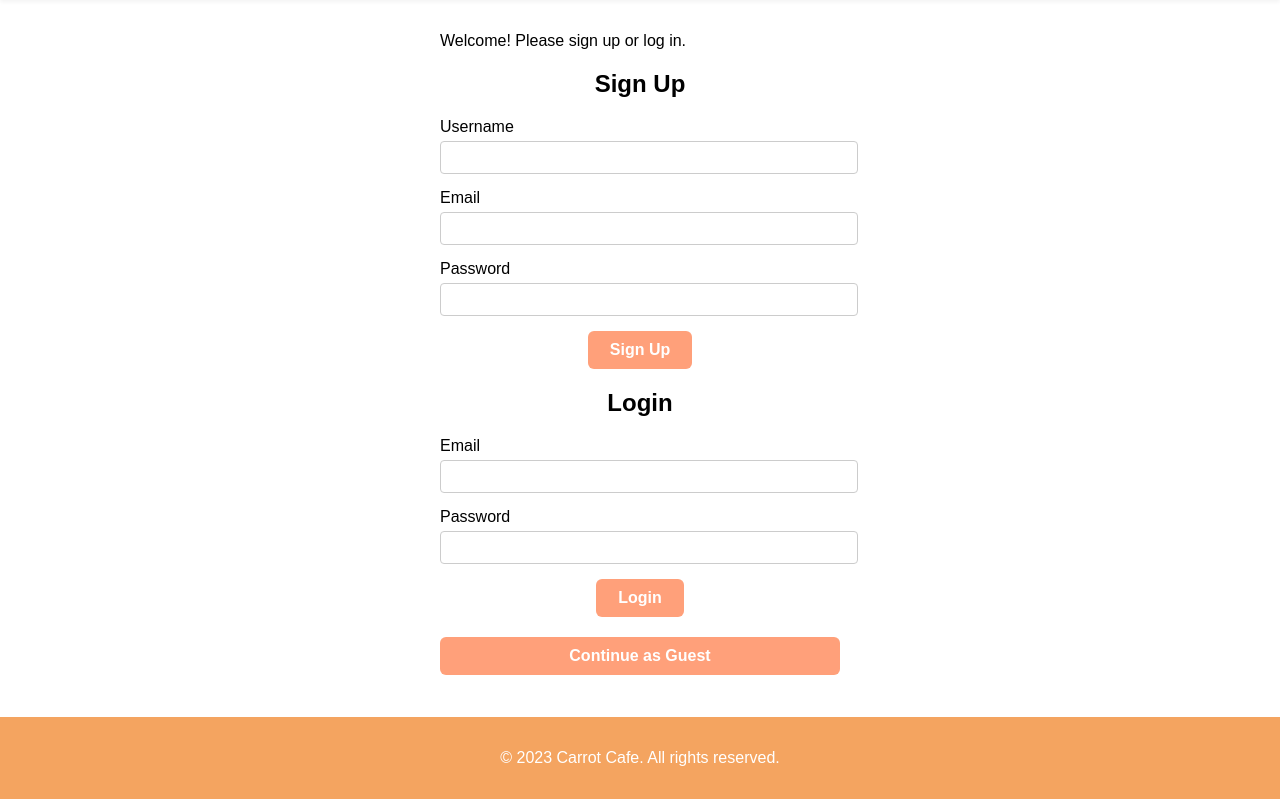
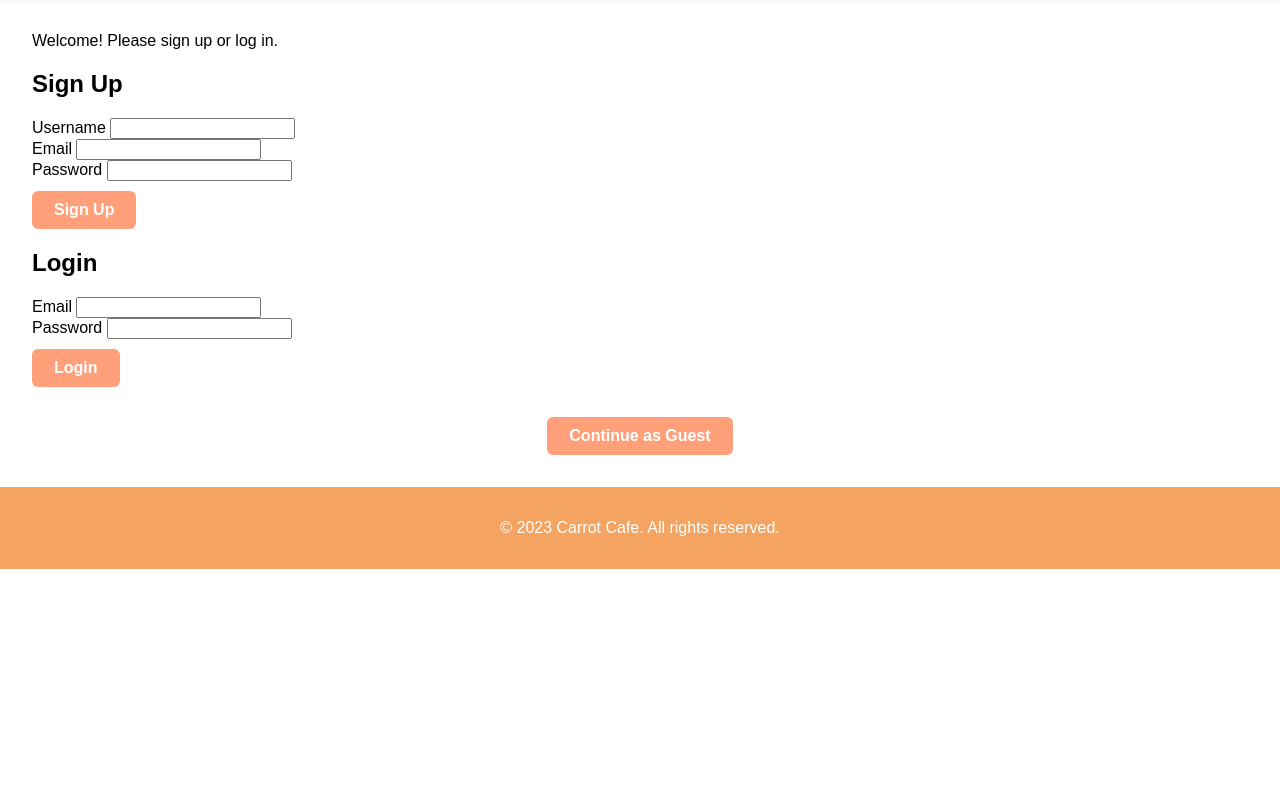
Before and after one commit to totalylegit/RabbitEatingLTD, a Flask app: page /accountinfo in a window 1280 px wide. Shown: the part 84-883 px from the top of the page. After the commit the page ends 653 px from the top, so only its background shows below. Run offline with Flask 3, Linux system fonts and the light colour scheme.

Commit message:
general fixes

```diff
--- a/templates/accountinfo.html
+++ b/templates/accountinfo.html
@@ -4,96 +4,8 @@
     <meta charset="UTF-8">
     <meta name="viewport" content="width=device-width, initial-scale=1.0">
     <title>Account - Carrot Cafe</title>
-    <link rel="stylesheet" href="styles.css">
-    <link rel="icon" href="favicon.ico" type="image/x-icon">
-    <style>
-        body {
-            margin: 0;
-            font-family: Arial, sans-serif;
-        }
-        .top-bar {
-            display: flex;
-            align-items: center;
-            justify-content: space-between;
-            background: #f4a460;
-            padding: 16px 32px;
-            box-shadow: 0 2px 4px rgba(0,0,0,0.05);
-        }
-        .top-bar-left {
-            display: flex;
-            align-items: center;
-        }
-        .brand-box {
-            background: #fff8dc;
-            padding: 12px 24px;
-            border-radius: 8px;
-            font-size: 1.5em;
-            font-weight: bold;
-            box-shadow: 0 1px 3px rgba(0,0,0,0.07);
-            margin-left: 32px;
-        }
-        .home-btn {
-            background: #ffa07a;
-            color: #fff;
-            border: none;
-            padding: 10px 22px;
-            border-radius: 6px;
-            font-size: 1em;
-            cursor: pointer;
-            text-decoration: none;
-            font-weight: bold;
-            transition: background 0.2s;
-        }
-        .home-btn:hover {
-            background: #ff7f50;
-        }
-        main {
-            padding: 32px;
-        }
-        footer {
-            text-align: center;
-            padding: 16px;
-            background: #f4a460;
-            color: #fff;
-        }
-        .form-container {
-            max-width: 400px;
-            margin: 0 auto;
-        }
-        .form-container h2 {
-            text-align: center;
-        }
-        .form-group {
-            margin-bottom: 15px;
-        }
-        .form-group label {
-            display: block;
-            margin-bottom: 5px;
-        }
-        .form-group input {
-            width: 100%;
-            padding: 8px;
-            border: 1px solid #ccc;
-            border-radius: 4px;
-        }
-        .action-btn {
-            background: #ffa07a;
-            color: #fff;
-            border: none;
-            padding: 10px 22px;
-            border-radius: 6px;
-            font-size: 1em;
-            cursor: pointer;
-            text-decoration: none;
-            font-weight: bold;
-            transition: background 0.2s;
-            display: block;
-            margin: 10px auto;
-        }
-        .action-btn:hover {
-            background: #ff7f50;
-        }
-    </style>
+    <link rel="stylesheet" href="../static/styles.css">
+    <link rel="icon" href="Sticker.png" type="image/png">
 </head>
 <body>
     <div class="top-bar">
--- a/templates/donate.html
+++ b/templates/donate.html
@@ -3,7 +3,7 @@
 <head>
     <meta charset="UTF-8">
     <meta name="viewport" content="width=device-width, initial-scale=1.0">
-    <title>My Web Page</title>
+    <title>Donate</title>
     <link rel="stylesheet" href="../static/styles.css">
 
 <main>
--- a/templates/homepage.html
+++ b/templates/homepage.html
@@ -3,7 +3,7 @@
 <head>
     <meta charset="UTF-8">
     <meta name="viewport" content="width=device-width, initial-scale=1.0">
-    <title>My Web Page</title>
+    <title>Homepage</title>
     <link rel="stylesheet" href="../static/styles.css">
     <link rel="icon" href="favicon.ico" type="image/x-icon">
 
--- a/templates/index.html
+++ b/templates/index.html
@@ -44,7 +44,7 @@
 
     <section class="about">
         <h2>About Us</h2>
-        <p>Learn more about our story and mission.</p>
+        <p>Carrot Café, a Rabbit Eating LTD venture, is a student-powered food service that provides fresh, affordable, and sustainable meals straight to campus. Designed with the university lifestyle in mind, we offer a monthly subscription with weekly customizable meal plans developed by student dietitians and prepared by culinary students. Our menu includes healthy, high-quality ingredients like rabbit, goose, and locally sourced vegetables, with vegan, allergen-free and gluten-free options always available. Through our app and website, students can easily order and pick up meals across campus, avoiding the unhealthy offerings of fast food without giving up the convenience. As a volunteer-driven program, we are powered by students, supported by nonprofit and government partners, and committed to giving back in the form of food donations and community volunteering. Plus, our rewards program lets you earn perks for spreading the word. Carrot Café is more than just eating healthily; it's our collective effort to create a more innovative, healthier food system.</p>
     </section>
 
     <section class="contact">
--- a/templates/volunteer.html
+++ b/templates/volunteer.html
@@ -3,7 +3,7 @@
 <head>
     <meta charset="UTF-8">
     <meta name="viewport" content="width=device-width, initial-scale=1.0">
-    <title>My Web Page</title>
+    <title>Volunteer</title>
     <link rel="stylesheet" href="../static/styles.css">
 
 
```
